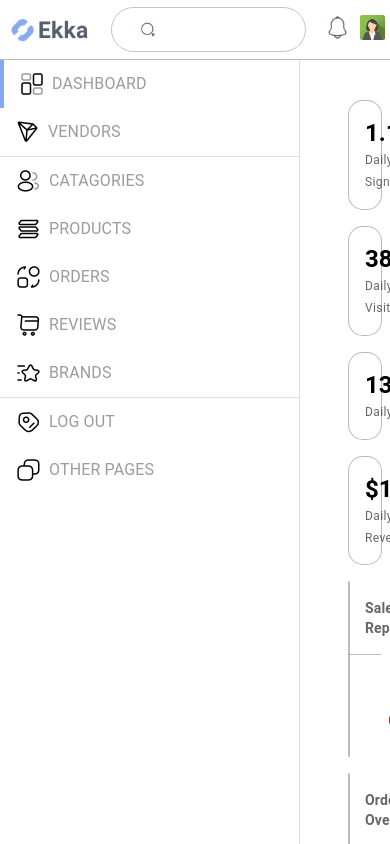
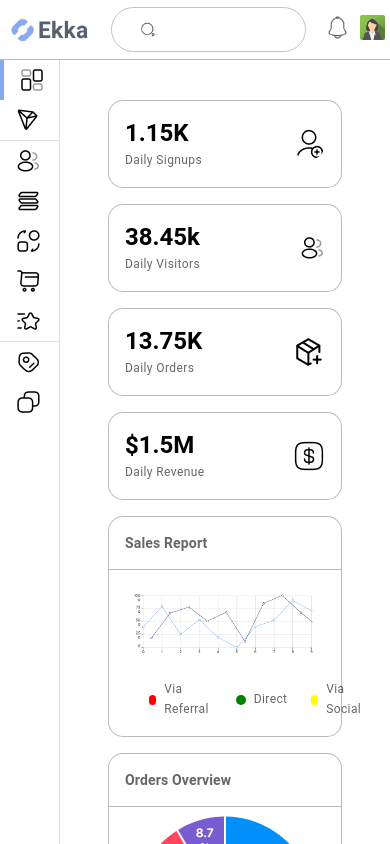
Before and after one commit to abidali671/e-store-dashboard, a React (Create React App) app: page /dashboard in a window 390 px wide. Built offline with nearby package versions, Linux system fonts and the light colour scheme.

Commit message:
fix sidebar width

```diff
--- a/src/components/sidebar/index.tsx
+++ b/src/components/sidebar/index.tsx
@@ -7,11 +7,9 @@ import * as styles from './sidebar.styles';
 const Sidebar = ({
 	toggleSidebar,
 	isCollapsed,
-	width,
 }: {
 	toggleSidebar: () => void;
 	isCollapsed: boolean;
-	width: number;
 }) => {
 	const [selectedDiv, setSelectedDiv] = useState<number>(1);
 
@@ -35,8 +33,7 @@ const Sidebar = ({
 											sx={{
 												fontWeight: 'lighter',
 												color: '#9F9B9B',
-												display: `${width == 500 ? 'none' : 'block'}`,
-
+												display: { md: 'flex', xs: 'none' },
 												paddingLeft: '8px',
 											}}
 										>
--- a/src/components/sidebar/sidebar.styles.ts
+++ b/src/components/sidebar/sidebar.styles.ts
@@ -19,10 +19,9 @@ export const unselect = {
 
 export const collapseBtn = {
 	width: '30px',
-
 	borderTopRightRadius: '30px',
 	borderBottomRightRadius: '30px',
-	display: {sm:'flex',md:'flex',xs:'none'},
+	display: { md: 'flex', xs: 'none' },
 	justifyContent: 'center',
 	// display:'flex',
 	alignItems: 'center',
@@ -31,8 +30,5 @@ export const collapseBtn = {
 	height: '200px',
 	left: '100%',
 	backgroundColor: '#86AAF1',
-	cursor:'pointer',
-
-
-
+	cursor: 'pointer',
 };
--- a/src/pages/dashboard/index.tsx
+++ b/src/pages/dashboard/index.tsx
@@ -1,21 +1,14 @@
-import React,{useState,useEffect} from 'react';
+import React, { useState, useEffect } from 'react';
 import { Navbar, Sidebar, View } from '@components';
 import { Box } from '@mui/material';
 
 const Dashboard = () => {
 	const [isCollapsed, setIsCollapsed] = React.useState<boolean>(false);
-	const [width, setWidth]   = useState<number>(window.innerWidth);
-	const updateDimensions = () => {
-		setWidth(window.innerWidth);
-	}
-	useEffect(() => {
-		window.addEventListener('resize', updateDimensions);
-		return () => window.removeEventListener('resize', updateDimensions);
-	}, []);
+
 	const toggleSidebar = () => {
 		setIsCollapsed(!isCollapsed);
 	};
-	console.log(width)
+
 	return (
 		<Box
 			sx={{
@@ -32,13 +25,12 @@ const Dashboard = () => {
 			<Box
 				sx={{
 					display: 'grid',
-					// width:'60px',
-					gridTemplateColumns: `${width == 500 || isCollapsed ? 60 : 300}px 1fr`,
+					gridTemplateColumns: { md: `${isCollapsed ? 60 : 300}px 1fr`, xs: '60px 1fr' },
 					transition: '0.5s',
 					overflowX: 'hidden',
 				}}
 			>
-				<Sidebar isCollapsed={isCollapsed} width={width}  toggleSidebar={toggleSidebar} />
+				<Sidebar isCollapsed={isCollapsed} toggleSidebar={toggleSidebar} />
 				<View />
 			</Box>
 		</Box>
```
